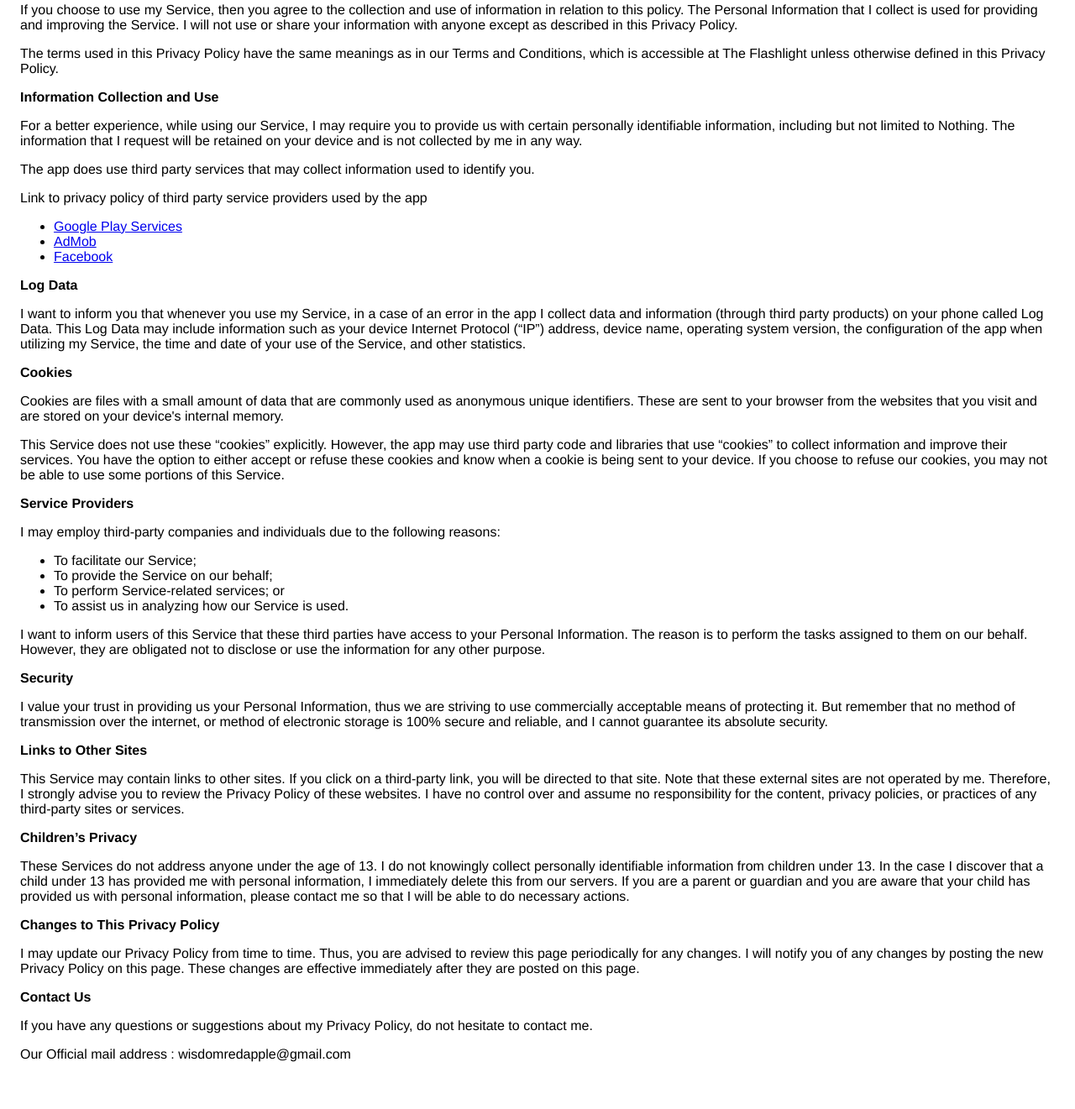
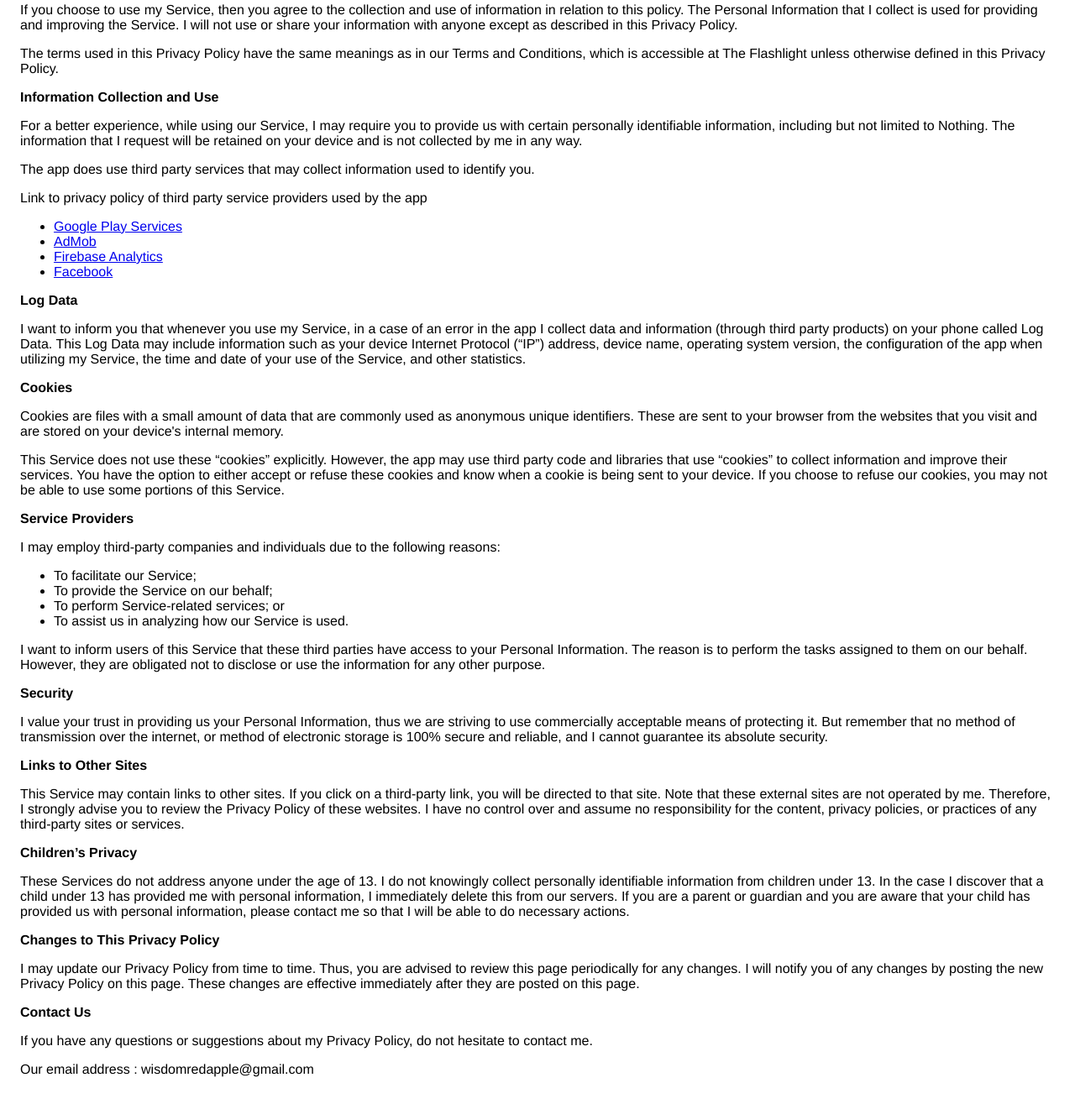
Before and after one commit to StarGazer18/The-Flashlight-Privacy-Policy, a plain HTML site: page index.html in a window 1280 px wide. Shown: the part 157-1478 px from the top of the page at 84% size. Drawn offline with Linux system fonts and the light colour scheme.

Commit message:
update privacy policy

```diff
--- a/index.html
+++ b/index.html
@@ -19,7 +19,7 @@
                     accessible at The Flashlight unless otherwise defined in this Privacy Policy.
                   </p> <p><strong>Information Collection and Use</strong></p> <p>For a better experience, while using our Service, I may require you to provide us with certain
                     personally identifiable information, including but not limited to Nothing. The information that I request will be retained on your device and is not collected by me in any way.
-                  </p> <p>The app does use third party services that may collect information used to identify you.</p> <div><p>Link to privacy policy of third party service providers used by the app</p> <ul><li><a href="https://www.google.com/policies/privacy/" target="_blank">Google Play Services</a></li><li><a href="https://support.google.com/admob/answer/6128543?hl=en" target="_blank">AdMob</a></li><!----><li><a href="https://www.facebook.com/about/privacy" target="_blank">Facebook</a></li><!----><!----><!----><!----></ul></div> <p><strong>Log Data</strong></p> <p> I want to inform you that whenever you use my Service, in a case of
+                  </p> <p>The app does use third party services that may collect information used to identify you.</p> <div><p>Link to privacy policy of third party service providers used by the app</p> <ul><li><a href="https://www.google.com/policies/privacy/" target="_blank">Google Play Services</a></li><li><a href="https://support.google.com/admob/answer/6128543?hl=en" target="_blank">AdMob</a></li><li><a href="https://firebase.google.com/policies/analytics" target="_blank">Firebase Analytics</a></li><li><a href="https://www.facebook.com/about/privacy" target="_blank">Facebook</a></li><!----><!----><!----><!----></ul></div> <p><strong>Log Data</strong></p> <p> I want to inform you that whenever you use my Service, in a case of
                     an error in the app I collect data and information (through third party products) on your phone
                     called Log Data. This Log Data may include information such as your device Internet Protocol (“IP”) address,
                     device name, operating system version, the configuration of the app when utilizing my Service,
@@ -54,6 +54,6 @@
                     this page.
                   </p> <p><strong>Contact Us</strong></p> <p>If you have any questions or suggestions about my Privacy Policy, do not hesitate to contact
                     me.
-                  </p> <p>Our Official mail address : wisdomredapple@gmail.com</p>
+                  </p> <p>Our email address : wisdomredapple@gmail.com</p>
     </body>
     </html>
```
